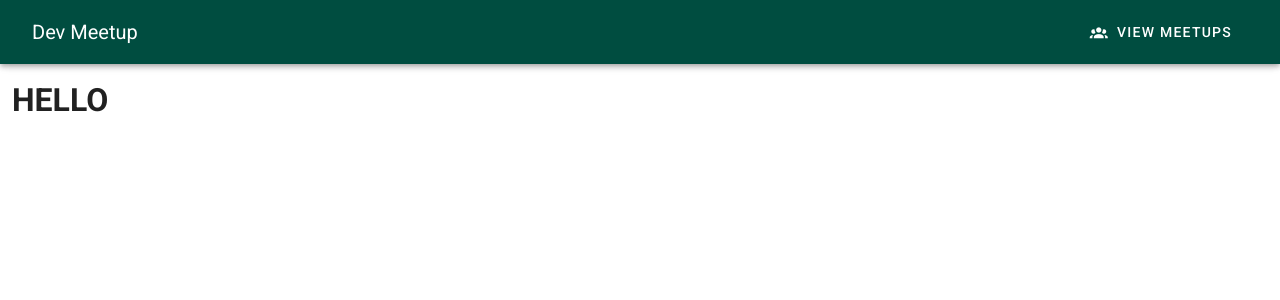
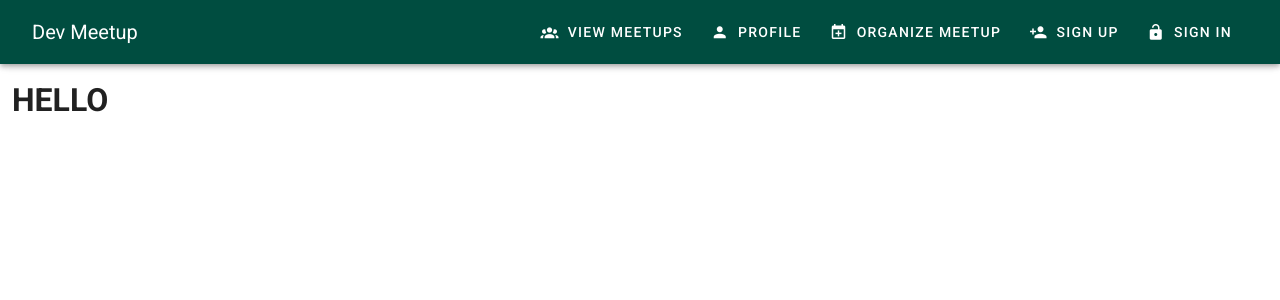
Before and after one commit to NathanWang2/FirebaseVueTutorial, a Vue app: page / in a window 1280 px wide. Shown: the top 300 px of the page. Built offline with nearby package versions, Linux system fonts and the light colour scheme.

Commit message:
Added the ability to loop through list for links for nav bar

```diff
--- a/src/App.vue
+++ b/src/App.vue
@@ -1,58 +1,42 @@
 <template>
   <v-app>
-     <v-navigation-drawer
-      v-model="sideNav"
-      app
-    >
-
-    <v-list-item>
+    <v-navigation-drawer v-model="sideNav" app>
+      <v-list-item>
         <v-list-item-content>
-          <v-list-item-title class="title">
-            Links
-          </v-list-item-title>
+          <v-list-item-title class="title">Links</v-list-item-title>
         </v-list-item-content>
       </v-list-item>
 
       <v-divider></v-divider>
 
-      <v-list
-        nav
-      >
+      <v-list nav v-for="item in menuItem" :key="item.title">
         <v-list-item>
           <v-list-item-icon>
-            <v-icon>mdi-account-group</v-icon>
+            <v-icon>{{item.icon}}</v-icon>
           </v-list-item-icon>
 
           <v-list-item-content>
-            <v-list-item-title>View Meetups</v-list-item-title>
+            <v-list-item-title>{{item.title}}</v-list-item-title>
           </v-list-item-content>
         </v-list-item>
       </v-list>
     </v-navigation-drawer>
 
-    <v-app-bar
-      app
-      dark
-      class="teal darken-4"
-    >
-      <v-app-bar-nav-icon @click.stop="sideNav = !sideNav"
-      class="hidden-sm-and-up" />
+    <v-app-bar app dark class="teal darken-4">
+      <v-app-bar-nav-icon @click.stop="sideNav = !sideNav" class="hidden-sm-and-up" />
       <v-toolbar flat class="teal darken-4">
         <v-toolbar-title>Dev Meetup</v-toolbar-title>
-          <v-spacer></v-spacer>
-          <v-toolbar-items class="hidden-xs-only">
-            <v-btn text>
-              <v-icon left>mdi-account-group</v-icon>
-              View Meetups
-            </v-btn>
+        <v-spacer></v-spacer>
+        <v-toolbar-items class="hidden-xs-only" v-for="item in menuItem" :key="item.title">
+          <v-btn text>
+            <v-icon left>{{item.icon}}</v-icon>
+            {{item.title}}
+          </v-btn>
         </v-toolbar-items>
       </v-toolbar>
     </v-app-bar>
-     <v-content>
-      <v-container
-        fluid
-        fill-height
-      >
+    <v-content>
+      <v-container fluid fill-height>
         <v-layout>
           <v-flex text-xs>
             <h1>HELLO</h1>
@@ -60,36 +44,6 @@
         </v-layout>
       </v-container>
     </v-content>
-    <!-- Not sure why, but locally it was required to have max height -->
-    <!-- <v-toolbar max-height=4em> -->
-    <!-- <v-toolbar>
-      <v-app-bar-nav-icon @click.stop="sideNav=!sideNav"></v-app-bar-nav-icon>
-      <v-toolbar-title>DevMeetUp</v-toolbar-title>
-
-    <v-spacer></v-spacer>
-    <v-toolbar-items>
-      <v-btn text>
-        <v-icon left>mdi-account-group</v-icon>
-        Link 1
-      </v-btn>
-      <v-btn text>Link 2</v-btn>
-      <v-btn text>Link 3</v-btn>
-    </v-toolbar-items>
-  </v-toolbar>
-  <v-navigation-drawer v-model="sideNav">
-      <v-list>
-        <v-list-tile>
-          <v-list-tile-action>
-            <v-icon left>mdi-account-group</v-icon>
-          </v-list-tile-action>
-          <v-list-tile-content>View Meetups</v-list-tile-content>
-        </v-list-tile>
-      </v-list>
-    </v-navigation-drawer> -->
-    <!-- <h1> OTHER STUFF</h1>
-    <main>
-      <h1> Random Header </h1>
-    </main> -->
   </v-app>
 </template>
 
@@ -97,7 +51,14 @@
 export default {
   data: () => {
     return {
-      sideNav: false
+      sideNav: false,
+      menuItem: [
+        { icon: 'mdi-account-group', title: 'View Meetups' },
+        { icon: 'mdi-account', title: 'Profile' },
+        { icon: 'mdi-calendar-plus', title: 'Organize Meetup' },
+        { icon: 'mdi-account-plus', title: 'Sign up' },
+        { icon: 'mdi-lock-open', title: 'Sign in' }
+      ]
     }
   }
 }
```
Also changed, not shown: 1 other file (tests, documents, lock files or other folders).
